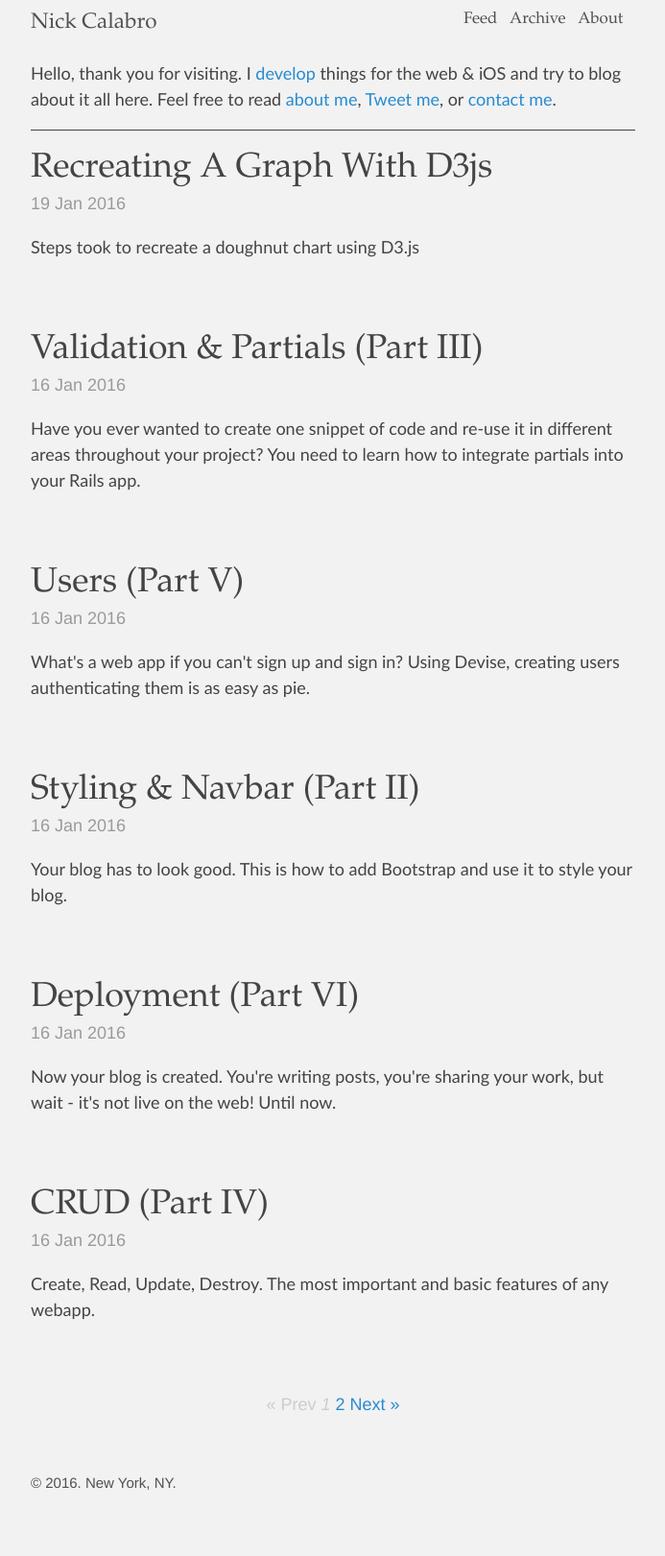
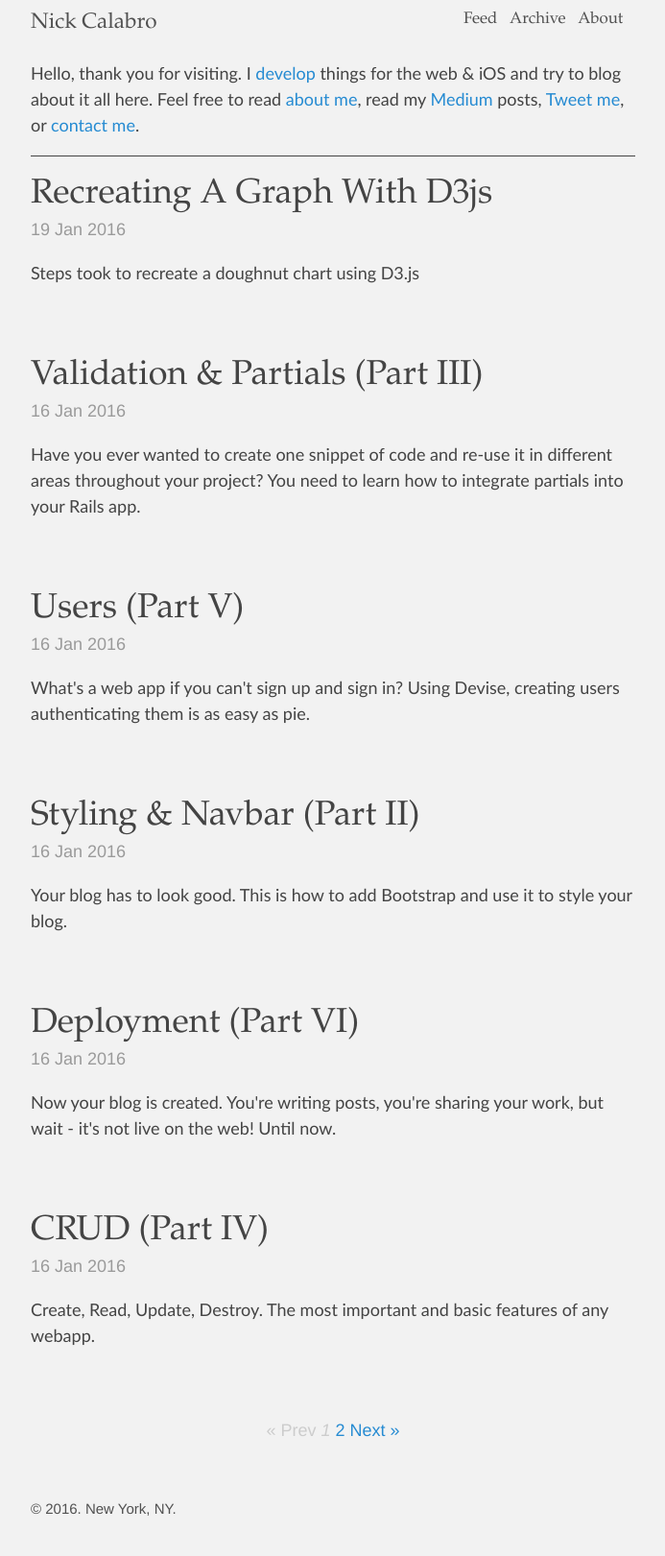
Before and after one commit to NickCalabs/nickcalabs.github.io, a Jekyll site: the page built from index.html, in a window 1280 px wide. Shown: the whole page at 96% size, without its empty margins (293-986 px from the left). Built offline with Jekyll 4.4.1, drawn with Linux system fonts in a browser that asks for light colours; Markdown is read by kramdown in place of the engine named in the settings; the list of posts is cut into pages by our own code; before the commit the page ends 1594 px from its top, so only the background shows below that.

Commit message:
add medium link

```diff
--- a/index.html
+++ b/index.html
@@ -8,7 +8,7 @@ title: Home
 <meta name="twitter:description" content="Read the latest post about iOS development, web development, and productivity &amp; efficiency."/>
 <meta name="twitter:image" content="https://pbs.twimg.com/profile_images/586347195512700928/aIYVGScO.jpg" />
 
-<p>Hello, thank you for visiting. I <a href="http://github.com/nickcalabs">develop</a> things for the web &amp; iOS and try to blog about it all here. Feel free to read <a href="/about">about me</a>, <a href="http://twitter.com/nickcalabs">Tweet me</a>, or <a href="mailto:calabro.nick@gmail.com">contact me</a>. <hr class="index"/>
+<p>Hello, thank you for visiting. I <a href="http://github.com/nickcalabs">develop</a> things for the web &amp; iOS and try to blog about it all here. Feel free to read <a href="/about">about me</a>, read my <a href="medium.com/@NickCalabs/">Medium</a> posts, <a href="http://twitter.com/nickcalabs">Tweet me</a>, or <a href="mailto:calabro.nick@gmail.com">contact me</a>. <hr class="index"/>
 
 
 <div class="posts">
```
